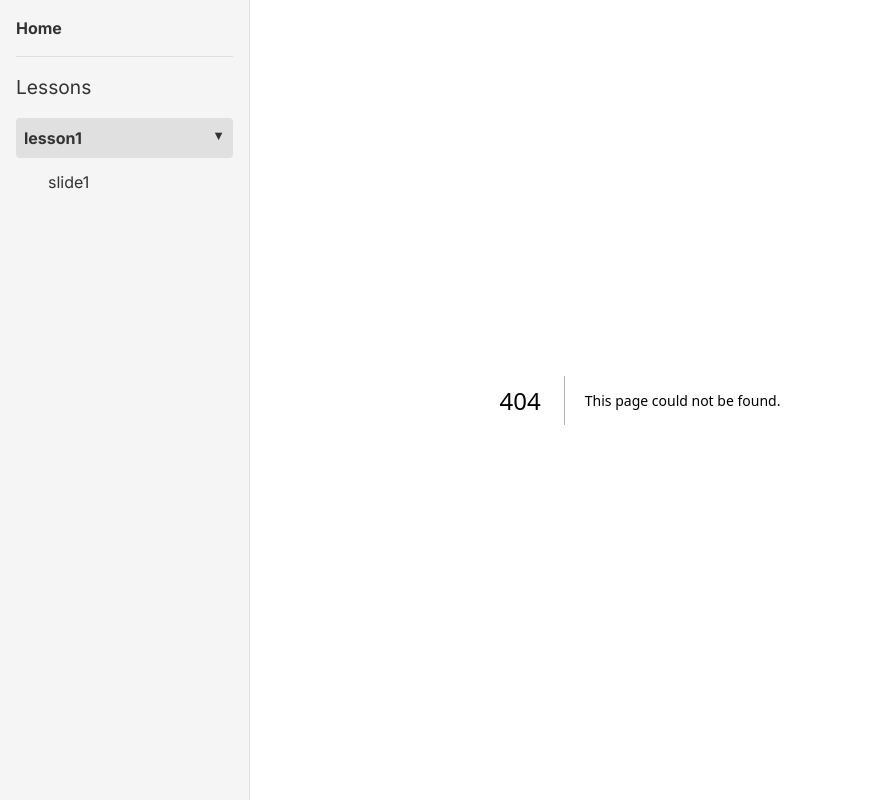
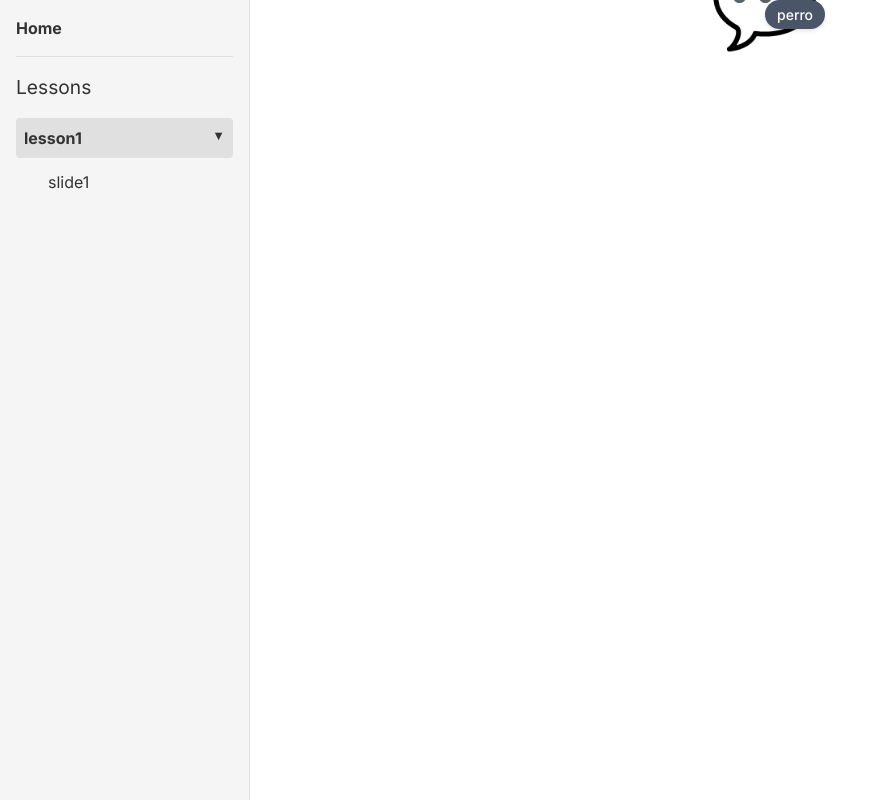
Before and after one commit to krishanheredia97/interactive-learning, a Next.js app: page /lessons/lesson1/slide3 in a window 1280 px wide. Before the commit this address had no page. Shown: the whole page, without its empty margins (0-872 px from the left). Built offline with nearby package versions, Linux system fonts and the light colour scheme.

Commit message:
Made slide3

```diff
--- /dev/null
+++ b/app/lessons/lesson1/slide3/page.tsx
@@ -0,0 +1,242 @@
+'use client';
+
+import { useEffect, useRef, useState } from 'react';
+import AnimatedLine from '@/components/ui/AnimatedLine';
+import Emoji from '@/components/ui/Emoji';
+import Label from '@/components/ui/Label';
+import Tooltip from '@/components/ui/Tooltip';
+import { motion, AnimatePresence } from 'framer-motion';
+
+interface Position {
+  x: number;
+  y: number;
+}
+
+interface Transform {
+  position: Position;
+  scale: number;
+}
+
+export default function Slide3() {
+  const canvasRef = useRef<HTMLDivElement>(null);
+  const isDraggingRef = useRef(false);
+  const lastPositionRef = useRef<Position>({ x: 0, y: 0 });
+  const [showBrainBranch, setShowBrainBranch] = useState(false);
+  const [showBrainTooltip, setShowBrainTooltip] = useState(false);
+  const dogRef = useRef<HTMLDivElement>(null);
+  const brainRef = useRef<HTMLDivElement>(null);
+  const contentContainerRef = useRef<HTMLDivElement>(null);
+
+  const [transform, setTransform] = useState<Transform>({
+    position: { x: 0, y: 0 },
+    scale: 1
+  });
+
+  useEffect(() => {
+    const canvas = canvasRef.current;
+    if (!canvas) return;
+
+    // Function to handle mouse down event for dragging
+    const handleMouseDown = (e: MouseEvent) => {
+      // Only handle middle mouse button (button 1)
+      if (e.button !== 1) return;
+
+      e.preventDefault();
+      isDraggingRef.current = true;
+      lastPositionRef.current = { x: e.clientX, y: e.clientY };
+      canvas.style.cursor = 'grabbing';
+    };
+
+    // Function to handle mouse move event for dragging
+    const handleMouseMove = (e: MouseEvent) => {
+      if (!isDraggingRef.current) return;
+
+      const deltaX = e.clientX - lastPositionRef.current.x;
+      const deltaY = e.clientY - lastPositionRef.current.y;
+
+      lastPositionRef.current = { x: e.clientX, y: e.clientY };
+
+      setTransform(prev => ({
+        ...prev,
+        position: {
+          x: prev.position.x + deltaX,
+          y: prev.position.y + deltaY
+        }
+      }));
+    };
+
+    // Function to handle mouse up event for dragging
+    const handleMouseUp = (e: MouseEvent) => {
+      // Only handle middle mouse button release
+      if (e.button !== 1 && isDraggingRef.current) return;
+
+      isDraggingRef.current = false;
+      canvas.style.cursor = 'default';
+    };
+
+    // Function to handle wheel event for zooming
+    const handleWheel = (e: WheelEvent) => {
+      e.preventDefault();
+
+      // Handle wheel for zooming
+      const zoomFactor = 0.1;
+      const delta = e.deltaY > 0 ? -zoomFactor : zoomFactor;
+
+      // Calculate zoom point (mouse position)
+      const rect = canvas.getBoundingClientRect();
+      const mouseX = e.clientX - rect.left;
+      const mouseY = e.clientY - rect.top;
+
+      setTransform(prev => {
+        const newScale = Math.max(0.1, prev.scale + delta);
+
+        // Calculate new position to zoom toward mouse position
+        const scaleRatio = newScale / prev.scale;
+
+        return {
+          scale: newScale,
+          position: {
+            x: mouseX - (mouseX - prev.position.x) * scaleRatio,
+            y: mouseY - (mouseY - prev.position.y) * scaleRatio
+          }
+        };
+      });
+    };
+
+    // Function to handle context menu to prevent it on middle click
+    const handleContextMenu = (e: MouseEvent) => {
+      if (e.button === 1) {
+        e.preventDefault();
+      }
+    };
+
+    canvas.addEventListener('mousedown', handleMouseDown);
+    window.addEventListener('mousemove', handleMouseMove);
+    window.addEventListener('mouseup', handleMouseUp);
+    canvas.addEventListener('wheel', handleWheel, { passive: false });
+    canvas.addEventListener('contextmenu', handleContextMenu);
+
+    return () => {
+      canvas.removeEventListener('mousedown', handleMouseDown);
+      window.removeEventListener('mousemove', handleMouseMove);
+      window.removeEventListener('mouseup', handleMouseUp);
+      canvas.removeEventListener('wheel', handleWheel);
+      canvas.removeEventListener('contextmenu', handleContextMenu);
+    };
+  }, []);
+
+  // Function to handle dog emoji click
+  const handleDogClick = () => {
+    setShowBrainBranch(prev => !prev);
+    if (showBrainBranch) {
+      // If closing the brain branch, ensure tooltip is closed
+      setShowBrainTooltip(false);
+    }
+  };
+
+  // Function to handle brain emoji click
+  const handleBrainClick = () => {
+    setShowBrainTooltip(prev => !prev);
+  };
+
+  return (
+    <main className="canvas-container">
+      <div
+        ref={canvasRef}
+        className="canvas"
+      >
+        <div
+          ref={contentContainerRef}
+          style={{
+            transform: `translate(${transform.position.x}px, ${transform.position.y}px) scale(${transform.scale})`,
+            position: 'absolute',
+            top: 0,
+            left: 0,
+            width: '100%',
+            height: '100%',
+            transformOrigin: '0 0',
+          }}
+        >
+          {/* Dog Emoji (Root) with Label */}
+          <div style={{ position: 'relative' }}>
+            <Emoji
+              symbol="💬"
+              size="5.5rem"
+              position={{ top: '30%' }}
+              isClickable={true}
+              onClick={handleDogClick}
+              elementRef={dogRef}
+            />
+            <div style={{
+              position: 'absolute',
+              left: '50%',
+              top: '30%',
+              transform: 'translate(-50%, -150%)',
+              zIndex: 5
+            }}>
+              <Label
+                text="perro"
+                className="dog-label"
+              />
+            </div>
+          </div>
+
+          {/* Brain (Child of Dog) */}
+          {showBrainBranch && (
+            <>
+              <Emoji
+                symbol="🧠"
+                size="5rem"
+                position={{ top: '40%' }}
+                isClickable={true}
+                onClick={handleBrainClick}
+                elementRef={brainRef}
+                animate={true}
+                className="emoji-secondary"
+              />
+              <AnimatedLine
+                startEl={dogRef}
+                endEl={brainRef}
+                containerEl={contentContainerRef}
+              />
+
+              {/* Custom Tooltip for Brain with related words */}
+              <AnimatePresence>
+                {showBrainTooltip && (
+                  <motion.div
+                    className="brain-tooltip"
+                    style={{
+                      position: 'absolute',
+                      zIndex: 10,
+                      left: '50%',
+                      top: '50%',
+                      transform: 'translateX(-50%)',
+                      backgroundColor: 'white',
+                      borderRadius: '12px',
+                      padding: '12px',
+                      boxShadow: '0 10px 25px rgba(0, 0, 0, 0.15)',
+                      display: 'flex',
+                      flexDirection: 'column',
+                      gap: '8px',
+                      justifyContent: 'center',
+                      maxWidth: '200px',
+                      border: '1px solid rgba(0, 0, 0, 0.1)',
+                    }}
+                    initial={{ opacity: 0, scale: 0.9 }}
+                    animate={{ opacity: 1, scale: 1 }}
+                    exit={{ opacity: 0, scale: 0.9 }}
+                    transition={{ duration: 0.2 }}
+                  >
+                    <div style={{ fontSize: '1rem', padding: '4px 0', color: '#333', fontWeight: 500 }}>gato</div>
+                    <div style={{ fontSize: '1rem', padding: '4px 0', color: '#333', fontWeight: 500 }}>mascota</div>
+                    <div style={{ fontSize: '1rem', padding: '4px 0', color: '#333', fontWeight: 500 }}>ladrar</div>
+                  </motion.div>
+                )}
+              </AnimatePresence>
+            </>
+          )}
+        </div>
+      </div>
+    </main>
+  );
+}
```
